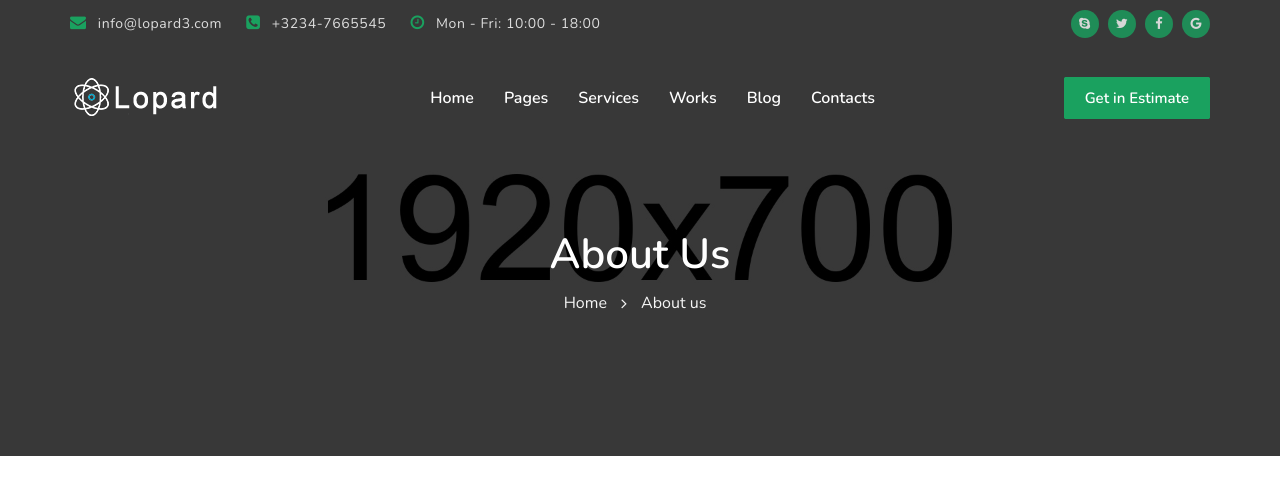
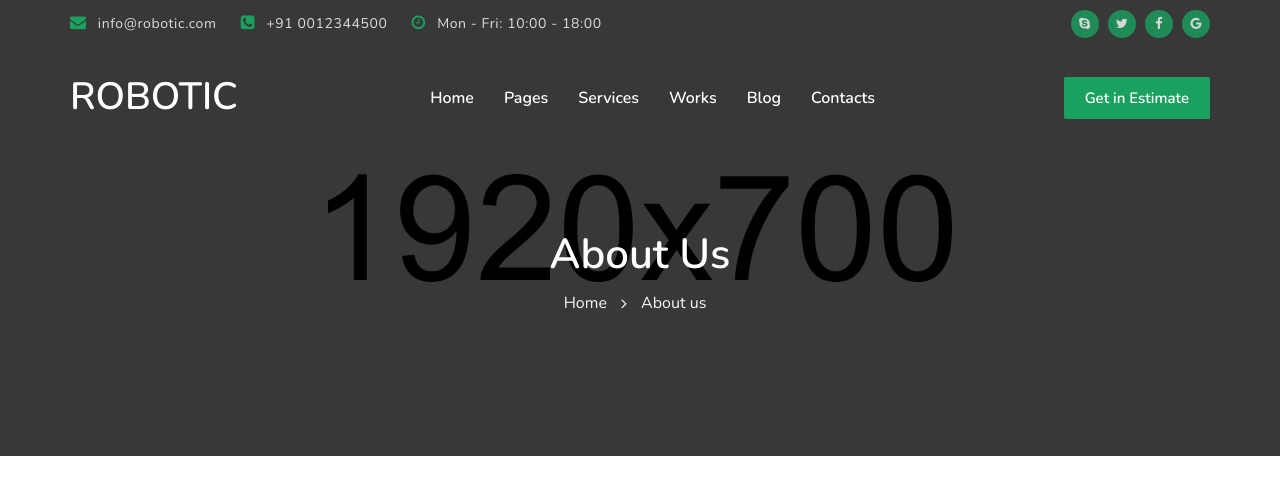
Before and after one commit to sophiaairpa/robotic-pa, a plain HTML site: page about.html in a window 1280 px wide. Drawn offline with nearby package versions, Linux system fonts and the light colour scheme.

Commit message:
header completed

```diff
--- a/about.html
+++ b/about.html
@@ -54,8 +54,8 @@
                     <div class=" col-md-9 col-sm-9">
                         <div class="topbar-left">
                             <ul>
-                                <li><a href="#"><i class="fa fa-envelope"></i> info@lopard3.com</a></li>
-                                <li><a href="#"><i class="fa fa-phone-square"></i> +3234-7665545</a></li>
+                                <li><a href="#"><i class="fa fa-envelope"></i> info@robotic.com</a></li>
+                                <li><a href="#"><i class="fa fa-phone-square"></i> +91 0012344500</a></li>
                                 <li><a href="#"><i class="fa fa-clock-o"></i> Mon - Fri: 10:00 - 18:00</a></li>
                             </ul>
                         </div>
@@ -83,7 +83,7 @@
                         <div class="logo">
                             <!-- Brand -->
                             <a class="navbar-brand white-logo" href="index.html">
-                                <img src="img/logo/logo.png" alt="">
+                                <h2 style="color: white;">ROBOTIC</h2>
                             </a>
                             <a class="navbar-brand black-logo" href="index.html">
                                 <img src="img/logo/logo2.png" alt="">
```
